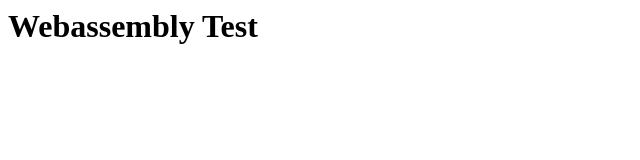
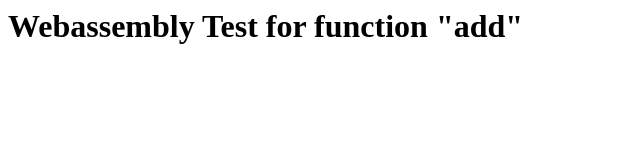
Before and after one commit to fxsth/webassembly-test, a plain HTML site: page index.html in a window 1280 px wide. Shown: the whole page, without its empty margins (0-640 px from the left). Drawn offline with Linux system fonts and the light colour scheme; no server answers.

Commit message:
Update index.html

```diff
--- a/index.html
+++ b/index.html
@@ -3,7 +3,7 @@
         <title></title>
     </head>
     <body>
-        <h1>Webassembly Test</h1>
+        <h1>Webassembly Test for function "add"</h1>
         <script src="wa.js"></script>
     </body>
 </html>
```
